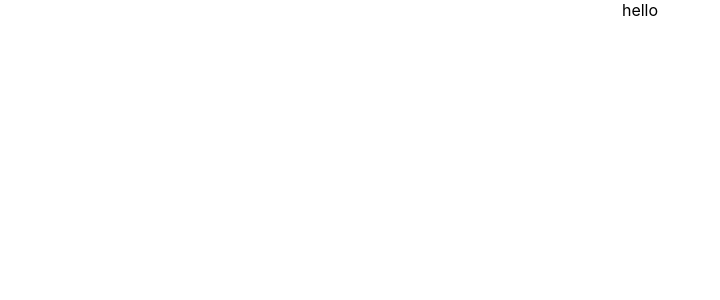
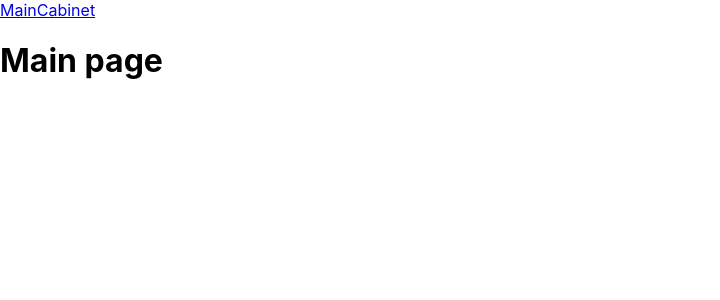
Before and after one commit to pbstm/frontend, a React (Create React App) app: page / in a window 1280 px wide. Shown: the top 300 px of the page, without its empty margins (0-720 px from the left). Built offline with nearby package versions, Linux system fonts and the light colour scheme.

Commit message:
added routing and containers

```diff
--- a/package.json
+++ b/package.json
@@ -6,8 +6,10 @@
     "@testing-library/jest-dom": "^5.11.4",
     "@testing-library/react": "^11.1.0",
     "@testing-library/user-event": "^12.1.10",
+    "prop-types": "^15.7.2",
     "react": "^17.0.2",
     "react-dom": "^17.0.2",
+    "react-router-dom": "^5.2.0",
     "react-scripts": "4.0.3",
     "web-vitals": "^1.0.1"
   },
--- a/src/App.js
+++ b/src/App.js
@@ -1,8 +1,18 @@
 import React from 'react'
 import './App.css'
+import { BrowserRouter, Route, Switch } from 'react-router-dom'
+import Main from './pages/Main'
+import Cabinet from './pages/Cabinet'
 
-function App() {
-  return <div className="App">hello</div>
+const App = () => {
+  return (
+    <BrowserRouter>
+      <Switch>
+        <Route path="/cabinet" component={Cabinet} />
+        <Route path="/" component={Main} />
+      </Switch>
+    </BrowserRouter>
+  )
 }
 
 export default App
--- /dev/null
+++ b/src/components/CabinetMenu/index.js
@@ -0,0 +1,14 @@
+import React from 'react'
+import { NavLink } from 'react-router-dom'
+
+const CabinetMenu = () => {
+  return (
+    <nav>
+      <NavLink to="/">
+        <span>Main</span>
+      </NavLink>
+    </nav>
+  )
+}
+
+export default CabinetMenu
--- /dev/null
+++ b/src/components/MainMenu/index.js
@@ -0,0 +1,17 @@
+import React from 'react'
+import { NavLink } from 'react-router-dom'
+
+const MainMenu = () => {
+  return (
+    <nav>
+      <NavLink to="/">
+        <span>Main</span>
+      </NavLink>
+      <NavLink to="/cabinet">
+        <span>Cabinet</span>
+      </NavLink>
+    </nav>
+  )
+}
+
+export default MainMenu
--- /dev/null
+++ b/src/hoc/CabinetContainer.js
@@ -0,0 +1,21 @@
+import React from 'react'
+import PropTypes from 'prop-types'
+import CabinetMenu from '../components/CabinetMenu'
+
+const CabinetContainer = ({ children }) => {
+  return (
+    <div>
+      <CabinetMenu />
+      <div>{children}</div>
+    </div>
+  )
+}
+
+export default CabinetContainer
+
+CabinetContainer.propTypes = {
+  children: PropTypes.oneOfType([
+    PropTypes.arrayOf(PropTypes.element),
+    PropTypes.element,
+  ]).isRequired,
+}
--- /dev/null
+++ b/src/hoc/MainContainer.js
@@ -0,0 +1,21 @@
+import React from 'react'
+import PropTypes from 'prop-types'
+import MainMenu from '../components/MainMenu'
+
+const MainContainer = ({ children }) => {
+  return (
+    <div>
+      <MainMenu />
+      <div>{children}</div>
+    </div>
+  )
+}
+
+export default MainContainer
+
+MainContainer.propTypes = {
+  children: PropTypes.oneOfType([
+    PropTypes.arrayOf(PropTypes.element),
+    PropTypes.element,
+  ]).isRequired,
+}
--- /dev/null
+++ b/src/pages/Cabinet/index.js
@@ -0,0 +1,12 @@
+import React from 'react'
+import CabinetContainer from '../../hoc/CabinetContainer'
+
+const Cabinet = () => {
+  return (
+    <CabinetContainer>
+      <h1>Cabinet page</h1>
+    </CabinetContainer>
+  )
+}
+
+export default Cabinet
--- /dev/null
+++ b/src/pages/Main/index.js
@@ -0,0 +1,12 @@
+import React from 'react'
+import MainContainer from '../../hoc/MainContainer'
+
+const Main = () => {
+  return (
+    <MainContainer>
+      <h1>Main page</h1>
+    </MainContainer>
+  )
+}
+
+export default Main
```
Also changed, not shown: .eslintrc.json, 1 other file (tests, documents, lock files or other folders).
